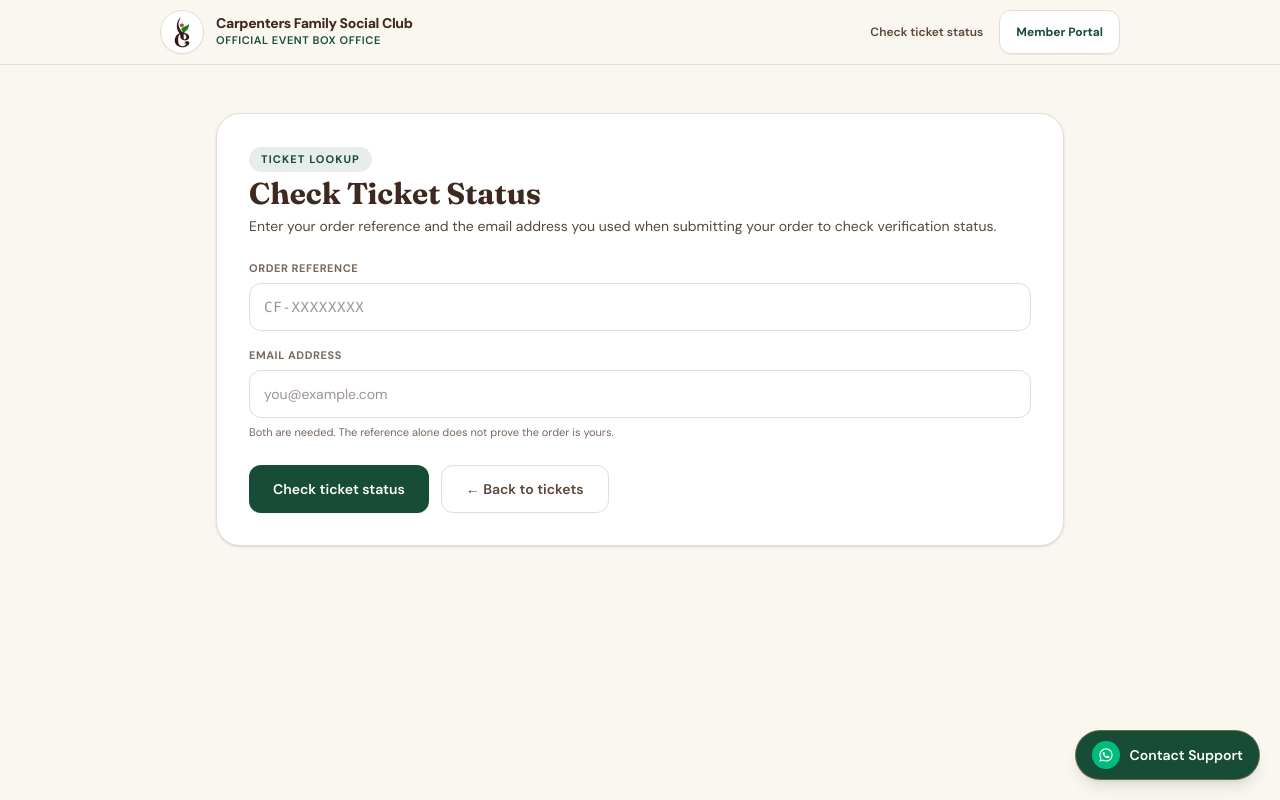
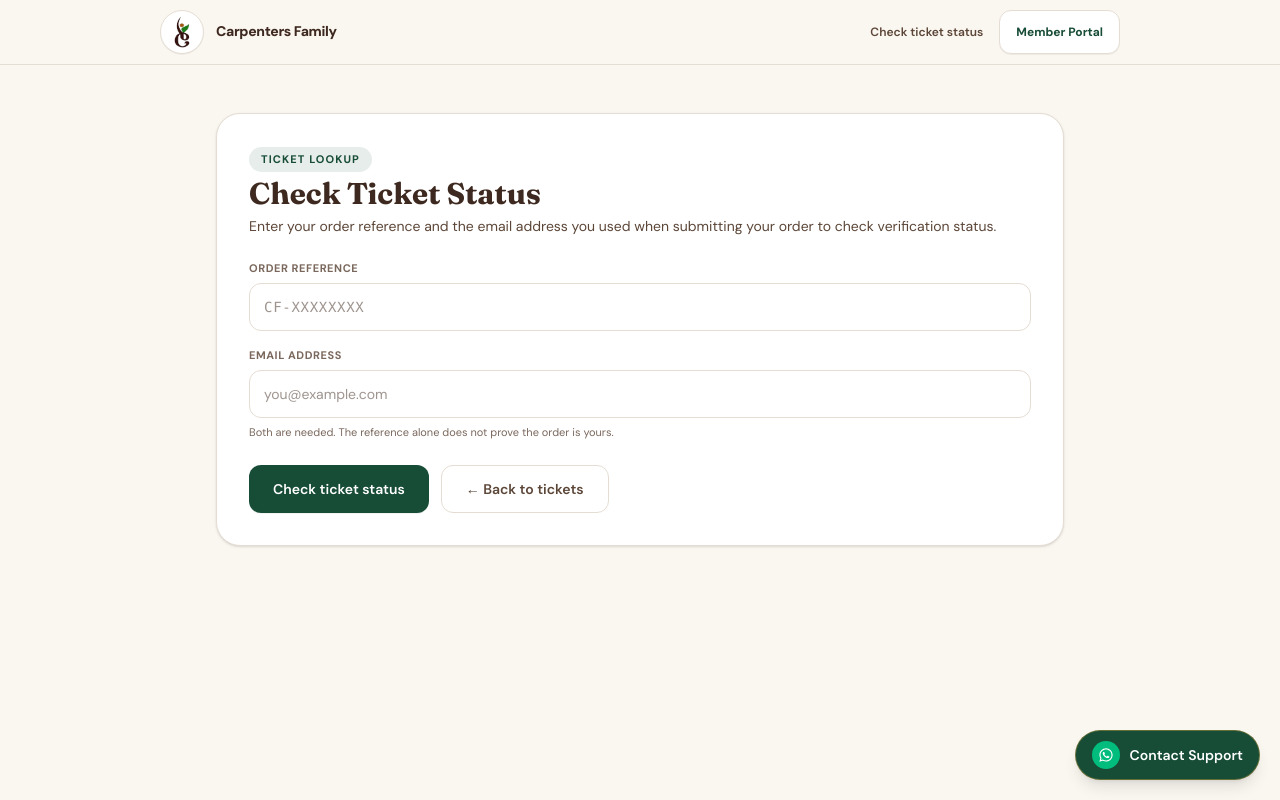
Before and after one commit to mosignorjude/carpentersfamily_web, a Next.js app: page /tickets/order in a window 1280 px wide. Built offline with nearby package versions, Linux system fonts and the light colour scheme.

Commit message:
feat(tickets): update box office header brand title to Carpenters Family

```diff
--- a/src/app/tickets/order/page.tsx
+++ b/src/app/tickets/order/page.tsx
@@ -32,14 +32,8 @@ export default async function TicketOrderStatusPage({
           >
             <ClubLogo size="sm" variant="dark" />
             <div className="min-w-0">
-              <span className="text-sm font-extrabold tracking-tight block leading-tight text-espresso truncate sm:hidden">
+              <span className="text-sm font-extrabold tracking-tight block leading-tight text-espresso truncate">
                 {clubBrand.shortName}
-              </span>
-              <span className="text-sm font-extrabold tracking-tight hidden sm:block leading-tight text-espresso">
-                {clubBrand.name}
-              </span>
-              <span className="text-[11px] font-semibold uppercase tracking-wider text-forest block truncate">
-                Official Event Box Office
               </span>
             </div>
           </Link>
--- a/src/components/tickets/tickets-storefront-view.tsx
+++ b/src/components/tickets/tickets-storefront-view.tsx
@@ -96,11 +96,8 @@ export function TicketsStorefrontView({
             >
               <ClubLogo size="sm" variant="dark" />
               <div className="min-w-0">
-                <span className="text-sm font-extrabold tracking-tight block leading-tight text-espresso truncate sm:hidden">
+                <span className="text-sm font-extrabold tracking-tight block leading-tight text-espresso truncate">
                   {clubBrand.shortName}
-                </span>
-                <span className="text-sm font-extrabold tracking-tight hidden sm:block leading-tight text-espresso">
-                  {clubBrand.name}
                 </span>
                 <span className="hidden sm:inline sr-only">
                   carpentersfamily.com.ng/tickets
```
